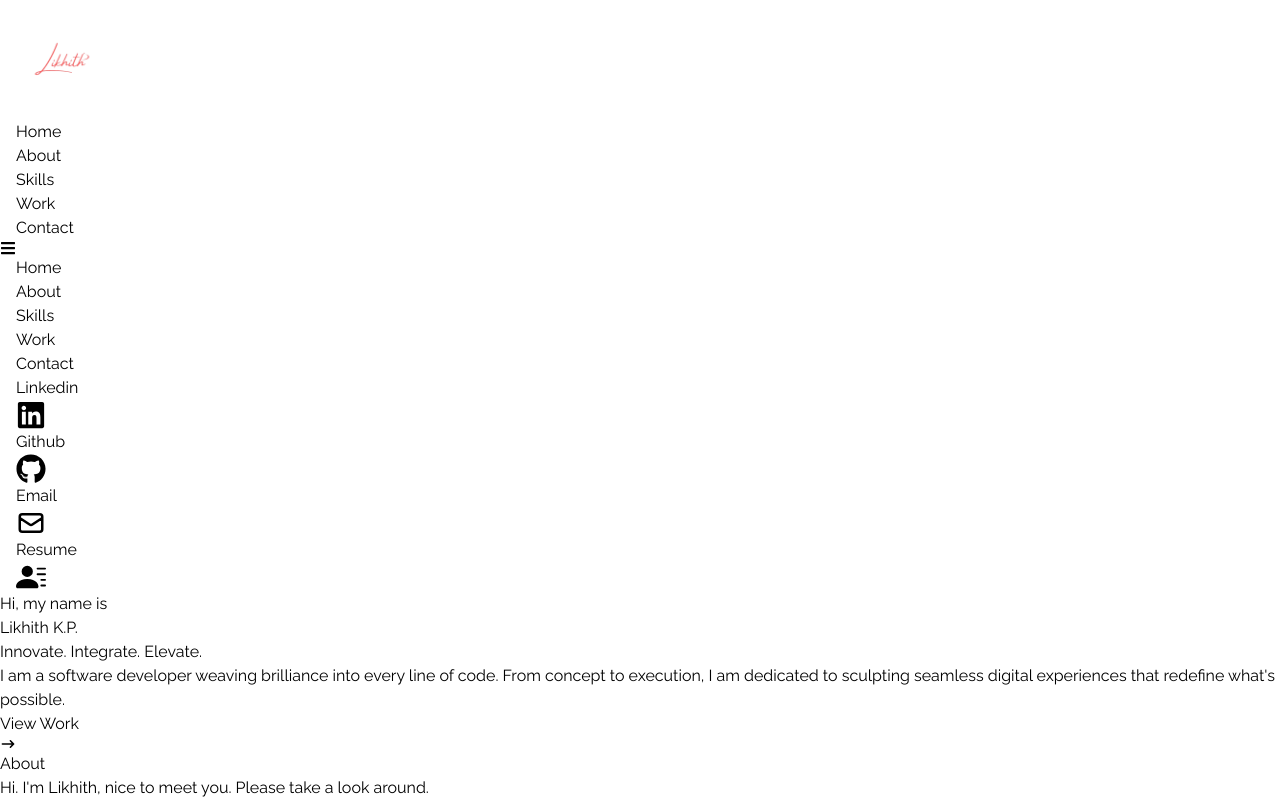
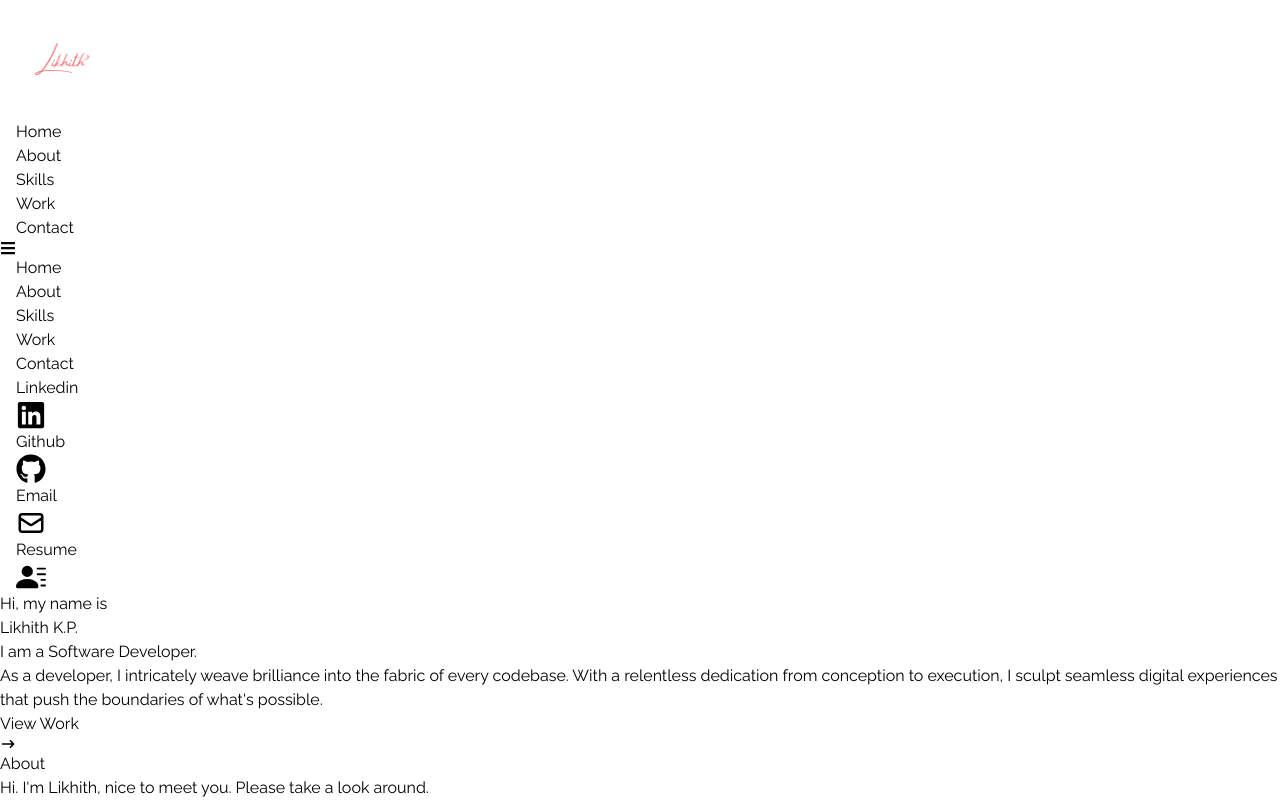
Before and after one commit to likhithkp/React-Portfolio, a React (Vite) app: page / in a window 1280 px wide. Shown: the top 800 px of the page. Built offline with nearby package versions, Linux system fonts and the light colour scheme.

Commit message:
Update Home.jsx

```diff
--- a/src/components/Home.jsx
+++ b/src/components/Home.jsx
@@ -12,10 +12,11 @@ const Home = () => {
           Likhith K.P.
         </h1>
         <h2 className="text-4xl sm:text-7xl font-bold text-[#8892b0]">
-          Innovate. Integrate. Elevate.
+          I am a Software Developer.
         </h2>
         <p className="text-[#8892b0] py-4 max-w-[700px]">
-            I am a software developer weaving brilliance into every line of code. From concept to execution, I am dedicated to sculpting seamless digital experiences that redefine what's possible.        </p>
+    As a developer, I intricately weave brilliance into the fabric of every codebase. With a relentless dedication from conception to execution, I sculpt seamless digital experiences that push the boundaries of what's possible.
+          </p>
         <div>
           <Link to="work" smooth={true} duration={500}>
             <button className="text-white group border-2 px-6 py-3 my-2 flex items-center hover:bg-pink-600 hover:border-pink-600">
```
